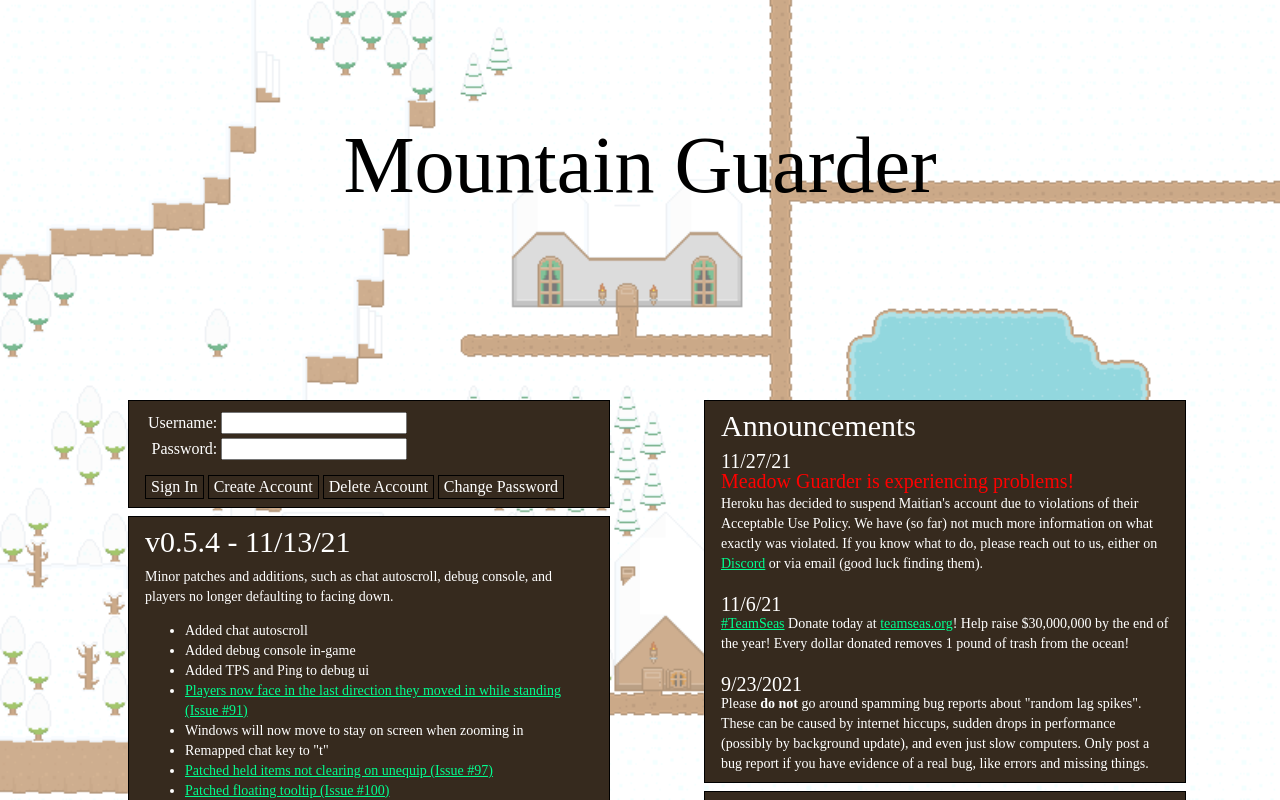
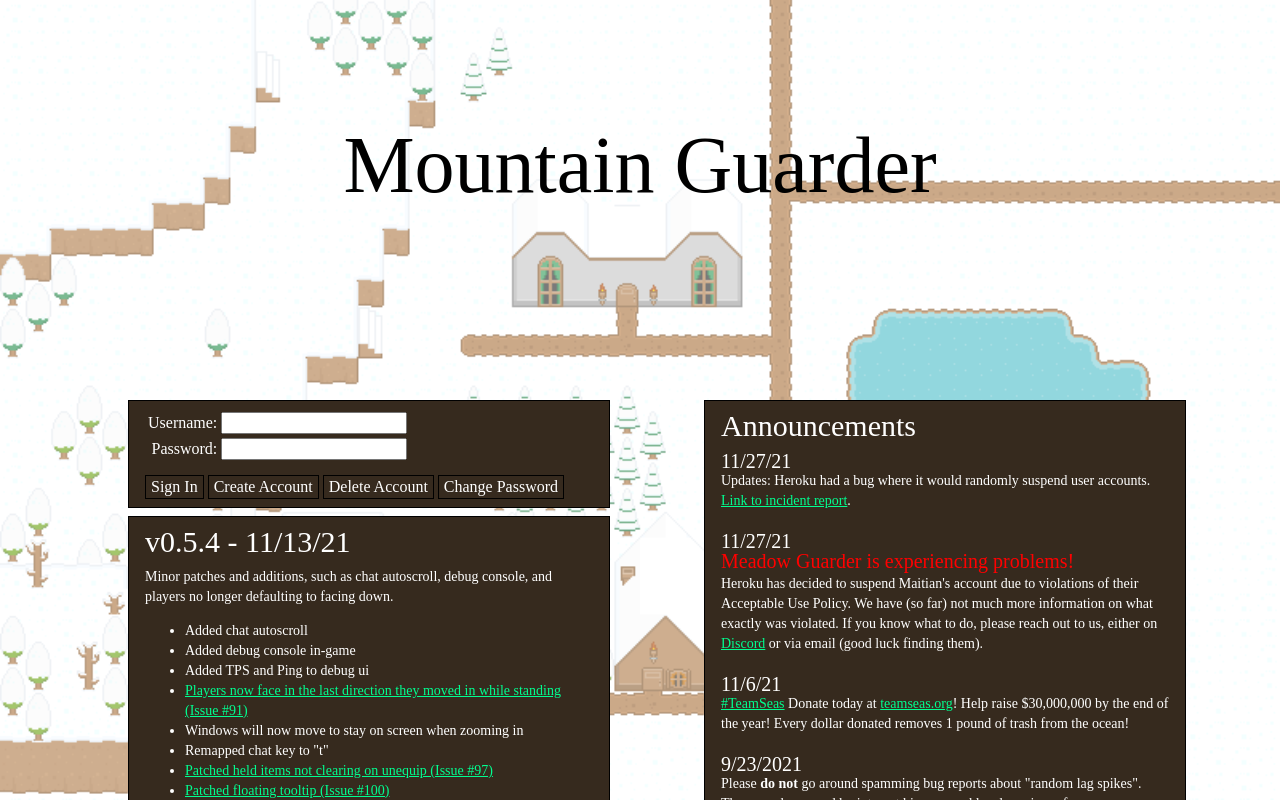
Before and after one commit to spsquared/Mountain_Guarder, a website: page client/index.html in a window 1280 px wide. Drawn offline with nearby package versions, Linux system fonts and the light colour scheme; files that its build step writes are made by us from their sources; no server answers; files whose address does not match are found by name; a web font is replaced by a local one.

Commit message:
Meadow Guarder in Trouble! (update)

```diff
--- a/client/index.html
+++ b/client/index.html
@@ -506,7 +506,13 @@
                                 11/27/21
                             </div>
                             <div class="stackBody">
-                                <span style = "color: red; font-size: 20px;">Meadow Guarder is experiencing problems!</span><br>Heroku has decided to suspend Maitian's account due to violations of their Acceptable Use Policy. We have (so far) not much more information on what exactly was violated. If you know what to do, please reach out to us, either on <a href="https://discord.gg/jKwmKkKmGc" target="_blank" class="ui-link">Discord</a> or via email (good luck finding them).
+                                Updates: Heroku had a bug where it would randomly suspend user accounts. <a href="https://status.heroku.com/incidents/2386" target="_blank" class="ui-link">Link to incident report</a>.
+                            </div><br>
+                            <div class="stackSub">
+                                11/27/21
+                            </div>
+                            <div class="stackBody">
+                                <span style="color: red; font-size: 20px;">Meadow Guarder is experiencing problems!</span><br>Heroku has decided to suspend Maitian's account due to violations of their Acceptable Use Policy. We have (so far) not much more information on what exactly was violated. If you know what to do, please reach out to us, either on <a href="https://discord.gg/jKwmKkKmGc" target="_blank" class="ui-link">Discord</a> or via email (good luck finding them).
                             </div><br>
                             <div class="stackSub">
                                 11/6/21
```
